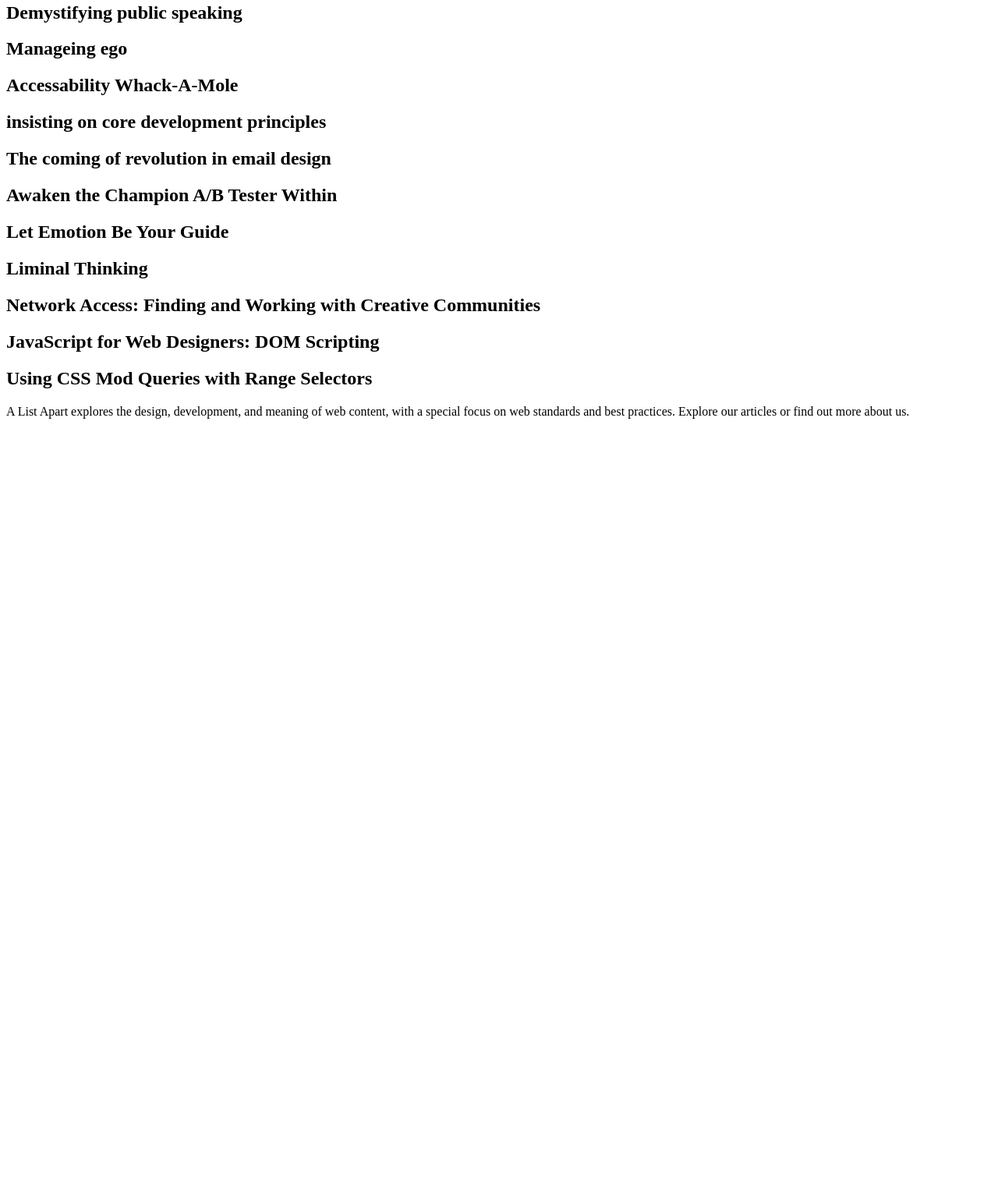
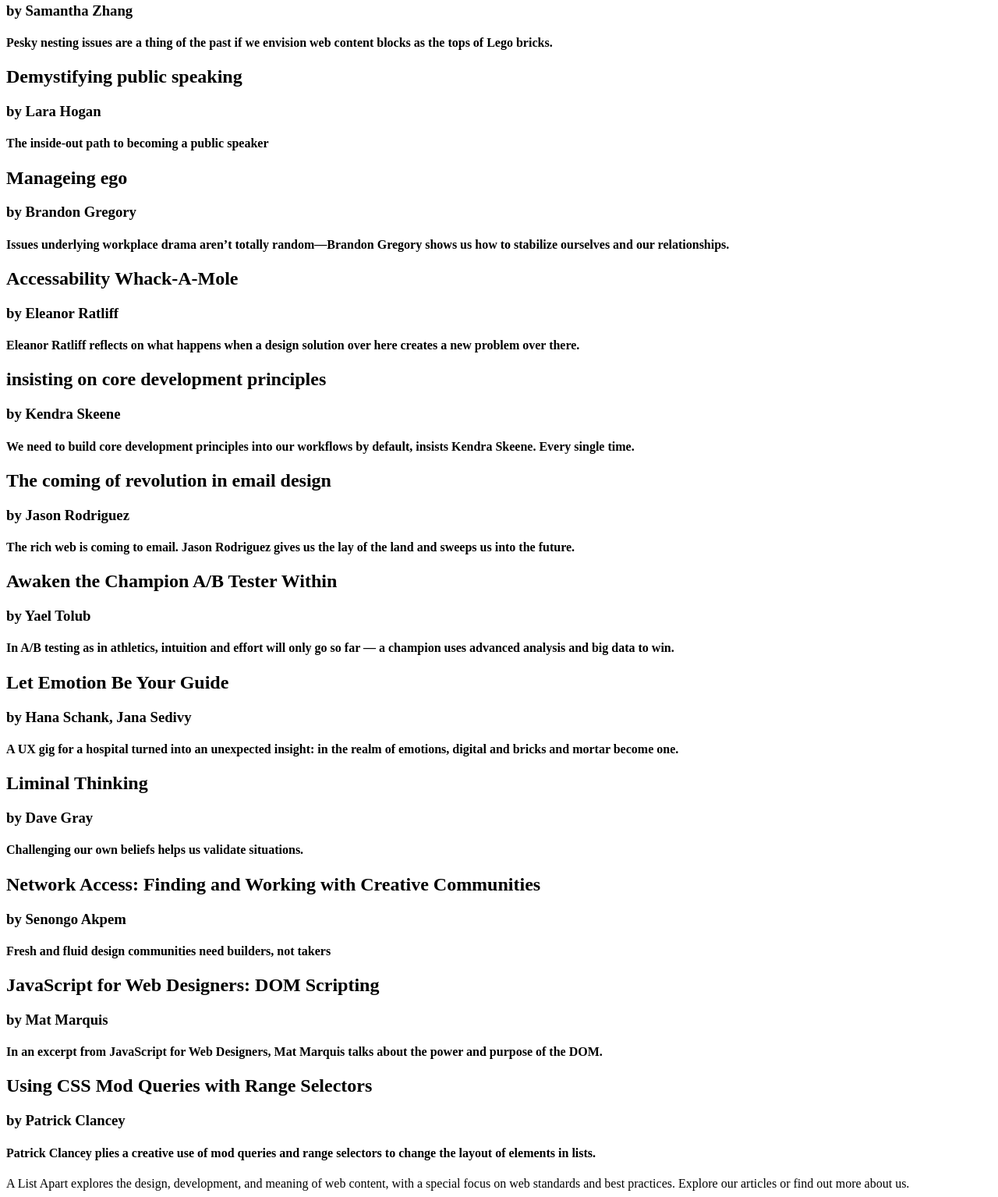
Before and after one commit to amenakhatun/HTML-layout, a plain HTML site: page index.html in a window 1280 px wide. Shown: the part 323-1858 px from the top of the page at 78% size. Before the commit the page ends 868 px from the top, so only its background shows below. Drawn offline with Linux system fonts and the light colour scheme.

Commit message:
final stages done

```diff
--- a/index.html
+++ b/index.html
@@ -24,34 +24,109 @@ with people largely like ourselves in ways that aren’t relevant to the busines
   </h1>
   <h2>
     learning from lego: A Step forward in modular design
+    <h3>
+      by Samantha Zhang
+    </h3>
+    <h4>Pesky nesting issues are a thing of the past if we envision web
+      content blocks as the tops of Lego bricks.
+    </h4>
+    </p>
   </h2>
   <h2>
     Demystifying public speaking
+    <h3>
+      by Lara Hogan
+    </h3>
+    <h4>
+      The inside-out path to becoming a public speaker
+    </h4>
   </h2>
   <h2>
     Manageing ego
+    <h3>by Brandon Gregory
+    </h3>
+    <h4>Issues underlying workplace drama aren’t totally random—Brandon Gregory
+       shows us how to stabilize ourselves and our relationships.
+     </h4>
+
   </h2>
   <h2>
      Accessability Whack-A-Mole
+     <h3>by Eleanor Ratliff
+     </h3>
+     <h4>
+       Eleanor Ratliff reflects on what happens when a design solution over here
+        creates a new problem over there.
+      </h4>
   </h2>
   <h2>
     insisting on core development principles
+    <h3>
+      by Kendra Skeene
+    </h3>
+    <h4>We need to build core development principles into our workflows
+      by default, insists Kendra Skeene. Every single time.
+    </h4>
   </h2>
   <h2>
     The coming of revolution in email design
+    <h3>
+      by Jason Rodriguez
+    </h3>
+    <h4>
+      The rich web is coming to email. Jason Rodriguez gives us the lay of
+      the land and sweeps us into the future.
+    </h4>
   </h2>
   <h2>Awaken the Champion A/B Tester Within
+    <h3>
+      by Yael Tolub
+    </h3>
+    <h4>
+      In A/B testing as in athletics, intuition and effort will only go so
+      far — a champion uses advanced analysis and big data to win.
+    </h4>
   </h2>
   <h2>Let Emotion Be Your Guide
+    <h3>
+      by Hana Schank, Jana Sedivy
+    </h3>
+    <h4>A UX gig for a hospital turned into an unexpected insight: in the realm
+       of emotions, digital and bricks and mortar become one.
+     </h4>
   </h2>
   <h2>Liminal Thinking
+    <h3>by Dave Gray
+    </h3>
+        <h4>
+          Challenging our own beliefs helps us validate situations.
+        </h4>
+
   </h2>
   <h2>
     Network Access: Finding and Working with Creative Communities
+    <h3>by Senongo Akpem
+    </h3>
+    <h4> Fresh and fluid design communities need builders, not takers
+    </h4>
   </h2>
   <h2>JavaScript for Web Designers: DOM Scripting
+    <h3>
+      by Mat Marquis
+    </h3>
+    <h4>
+      In an excerpt from JavaScript for Web Designers, Mat Marquis talks
+      about the power and purpose of the DOM.
+    </h4>
   </h2>
   <h2>Using CSS Mod Queries with Range Selectors
+    <h3>
+      by Patrick Clancey
+    </h3>
+    <h4>
+      Patrick Clancey plies a creative use of mod queries and range selectors
+      to change the layout of elements in lists.
+    </h4>
   </h2>
 
 <footer>
```
